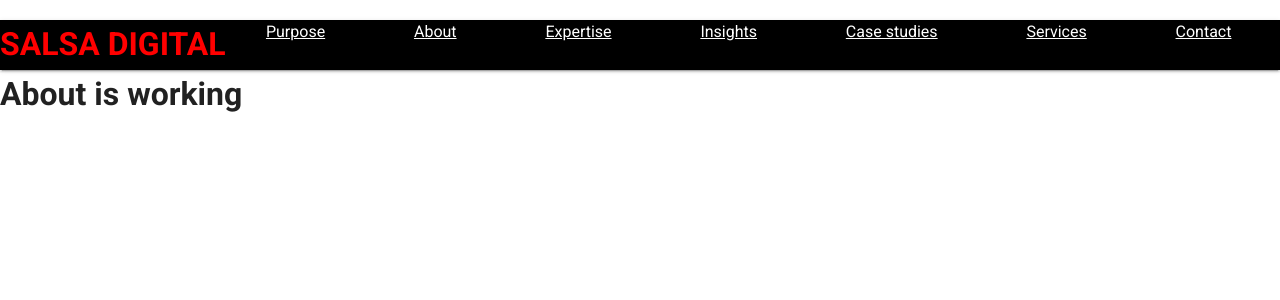
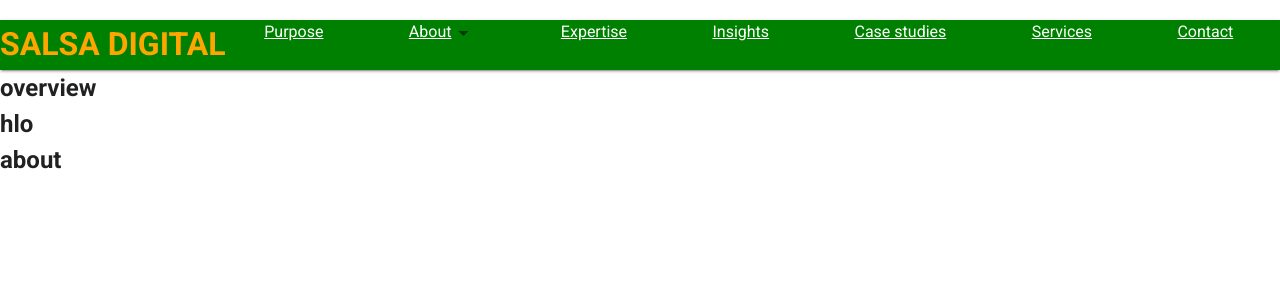
Before and after one commit to msufyankhan709/SALSA-Digital-web-page, a Vue app: page /about in a window 1280 px wide. Shown: the top 300 px of the page. Built offline with nearby package versions, Linux system fonts and the light colour scheme.

Commit message:
commit changes

```diff
--- a/src/App.vue
+++ b/src/App.vue
@@ -1,9 +1,9 @@
 <template>
   <v-app>
-    <v-stepper-header style="margin-top:20px; background-color:black; height:50px">
-      <h1 style="color:red">SALSA DIGITAL</h1>
+    <v-stepper-header style="margin-top:20px; background-color:green; height:50px">
+      <h1 style="color:orange">SALSA DIGITAL</h1>
       <router-link to="/purpose" style="color:white; ">Purpose</router-link>&nbsp;&nbsp;
-      <router-link to="/about" style="color:white">About</router-link>&nbsp;&nbsp;
+      <router-link to="/about" style="color:white; ">About<v-icon>mdi-menu-down</v-icon></router-link>&nbsp;&nbsp;
       <router-link to="/expertise" style="color:white">Expertise</router-link>&nbsp;&nbsp;
       <router-link to="/insights" style="color:white">Insights</router-link>&nbsp;&nbsp;
       <router-link to="/caseStudies" style="color:white">Case studies</router-link>&nbsp;&nbsp;
--- /dev/null
+++ b/src/components/about.vue
@@ -0,0 +1,23 @@
+<template>
+  <div>
+    <h2 v-for="item in Items" :key="item.id">{{item.name}}</h2>
+  </div>
+</template>
+
+<script>
+export default {
+    name:'about',
+
+    data() {
+        return {
+            Items: [
+                {id:1,name:'overview'},
+                {id:2,name:'hlo'},
+                {id:3,name:'about'},
+            ]
+        }
+    },
+}
+</script>
+
+<style lang="scss" scoped></style>
--- a/src/router/index.js
+++ b/src/router/index.js
@@ -7,6 +7,7 @@ import insights from '../components/insights'
 import caseStudies from '../components/caseStudies'
 import services from '../components/services'
 import contact from '../components/contact'
+import about from '../components/about'
 
 Vue.use(VueRouter)
 
@@ -20,6 +21,11 @@ const routes = [
     path:'/purpose',
     name:'purpose',
     component:purpose
+  },
+  {
+    path:'/about',
+    name:'about',
+    component:about
   },
   {
     path:'/expertise',
--- a/src/views/About.vue
+++ b/src/views/About.vue
@@ -1,5 +1,34 @@
 <template>
-  <div class="about">
-    <h1>About is working</h1>
+  <div>
+    <div>
+    <v-column
+      justify="center"
+    >
+      <v-btn
+        color="primary"
+        class="ma-2"
+        dark
+        @click="dialog = true"
+      >
+        Open Dialog 1
+      </v-btn>
+      <v-btn
+        color="primary"
+        class="ma-2"
+        dark
+        @click="dialog2 = true"
+      >
+        Open Dialog 2
+      </v-btn>
+      <v-btn
+        color="primary"
+        class="ma-2"
+        dark
+        @click="dialog3 = true"
+      >
+        Open Dialog 3
+      </v-btn>
+    </v-column>
+    </div>
   </div>
 </template>
```
